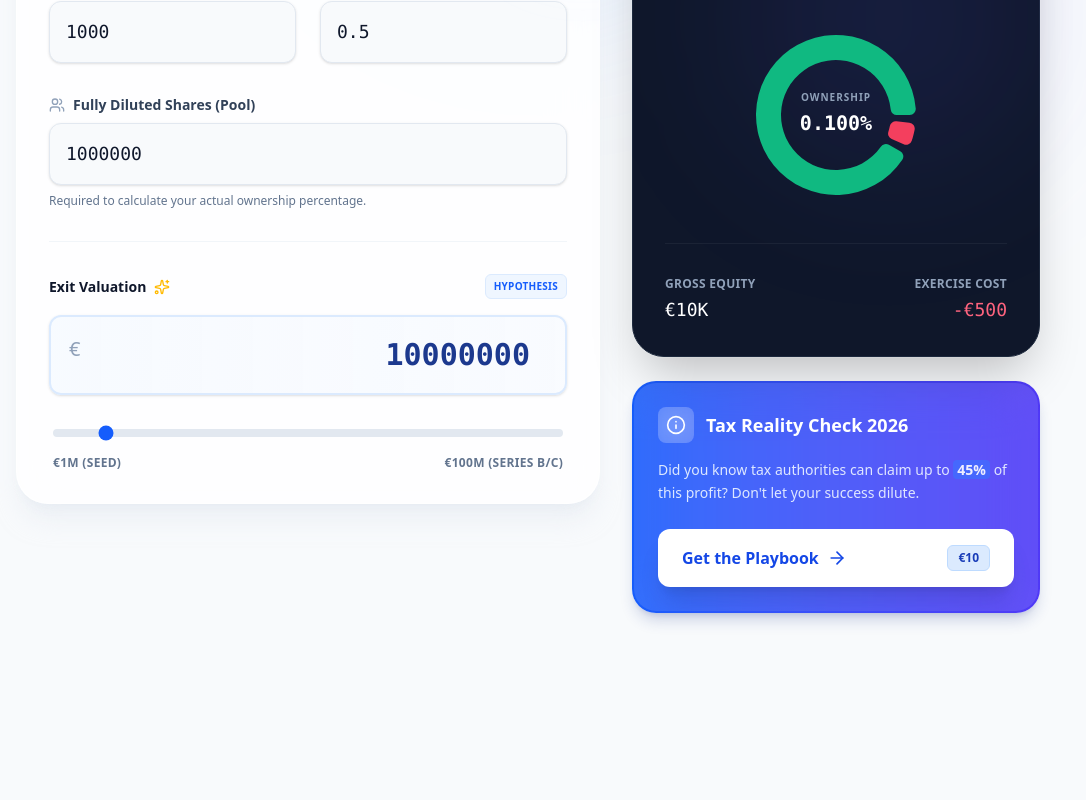
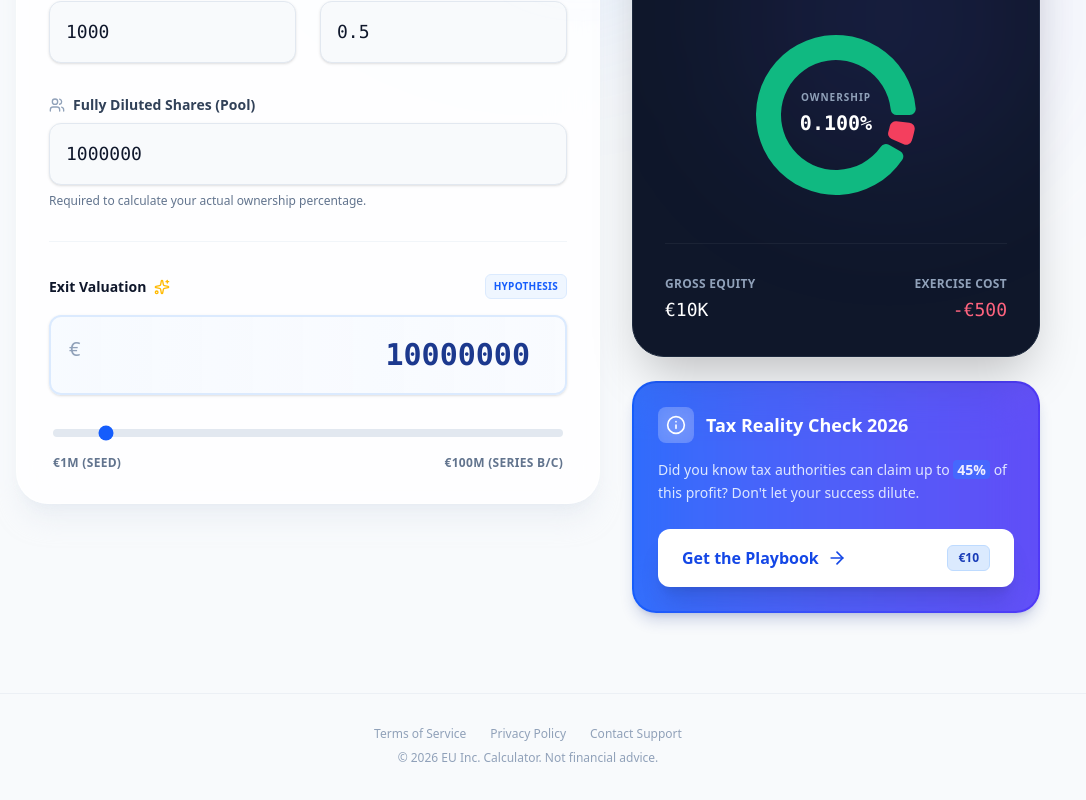
Before and after one commit to EdvinCodes/eu-inc-calculator, a Next.js app: page / in a window 1280 px wide. Shown: the part 465-1265 px from the top of the page, without its empty margins (112-1198 px from the left). Before the commit the page ends 1126 px from the top, so only its background shows below. Built offline with nearby package versions, Linux system fonts and the light colour scheme.

Commit message:
Upload footer

```diff
--- a/app/page.tsx
+++ b/app/page.tsx
@@ -327,6 +327,24 @@ export default function Home() {
           </div>
         </div>
       </div>
+
+      <footer className="mt-20 py-8 text-center text-slate-400 text-xs border-t border-slate-200/50">
+        <div className="flex justify-center gap-6 mb-2">
+          <a href="#" className="hover:text-slate-600 transition">
+            Terms of Service
+          </a>
+          <a href="#" className="hover:text-slate-600 transition">
+            Privacy Policy
+          </a>
+          <a
+            href="mailto:edvintrabajo@gmail.com"
+            className="hover:text-slate-600 transition"
+          >
+            Contact Support
+          </a>
+        </div>
+        <p>© 2026 EU Inc. Calculator. Not financial advice.</p>
+      </footer>
     </main>
   );
 }
```
